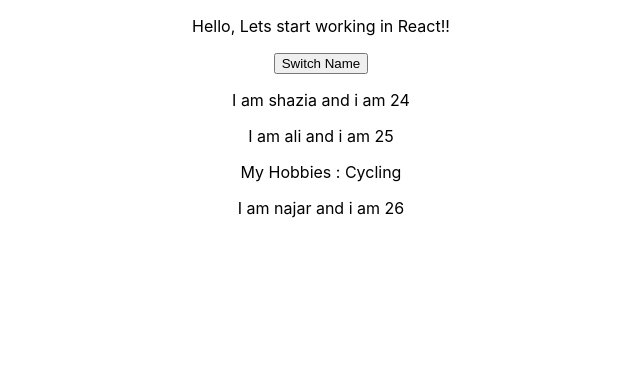
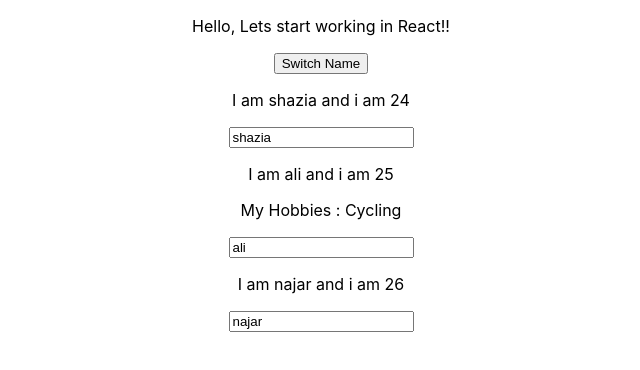
Before and after one commit to alishazia/react-dev, a React (Create React App) app: page / in a window 1280 px wide. Shown: the top 370 px of the page, without its empty margins (319-959 px from the left). Built offline with nearby package versions, Linux system fonts and the light colour scheme.

Commit message:
Adding two way binding

```diff
--- a/src/App.js
+++ b/src/App.js
@@ -20,15 +20,26 @@
         { name: newName, age: "24" },
         { name: "ali", age: "25" },
         { name: "najar", age: "27" },
-      ]    })
+      ]
+    })
+  }
+
+  nameChangedHandler = (event) => {
+    this.setState({
+      persons: [
+        { name: "shazia", age: "24" },
+        { name: event.target.value, age: "25" },
+        { name: "najar", age: "27" },
+      ]
+    })
   }
   render() {
     return (
       <div className="App">
         <p>Hello, Lets start working in React!!</p>
-        <button onClick={this.switchNameHandler.bind(this,'Maximillian!!!!!!!!')}>Switch Name</button>
+        <button onClick={this.switchNameHandler.bind(this, 'Maximillian!!!!!!!!')}>Switch Name</button>
         <Person name={this.state.persons[0].name} age={this.state.persons[0].age} />
-        <Person name={this.state.persons[1].name} age={this.state.persons[1].age} click={this.switchNameHandler.bind(this,'Maximillian')}>My Hobbies : Cycling</Person>
+        <Person name={this.state.persons[1].name} age={this.state.persons[1].age} click={this.switchNameHandler.bind(this, 'Maximillian')} changed={this.nameChangedHandler}>My Hobbies : Cycling</Person>
         <Person name={this.state.persons[2].name} age={this.state.persons[2].age} />
       </div>
     );
--- a/src/Person/Person.js
+++ b/src/Person/Person.js
@@ -6,6 +6,7 @@
 <div>
     <p onClick={props.click}>I am {props.name} and i am {props.age}</p>
     <p>{props.children}</p>
+    <input onChange={props.changed} value={props.name}/>
 </div>)
 }
 export default person;
```
